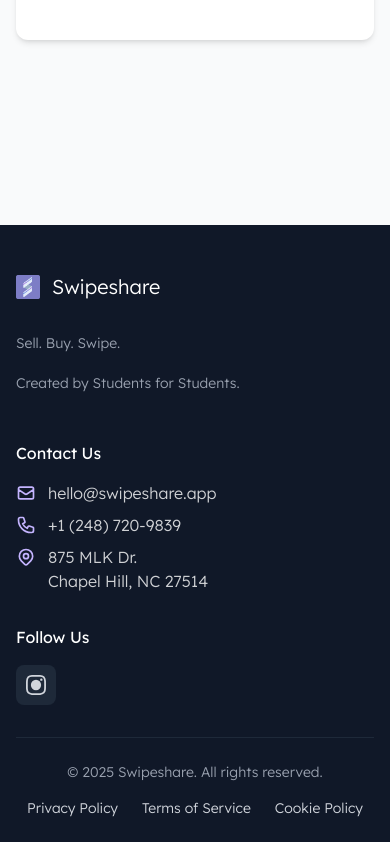
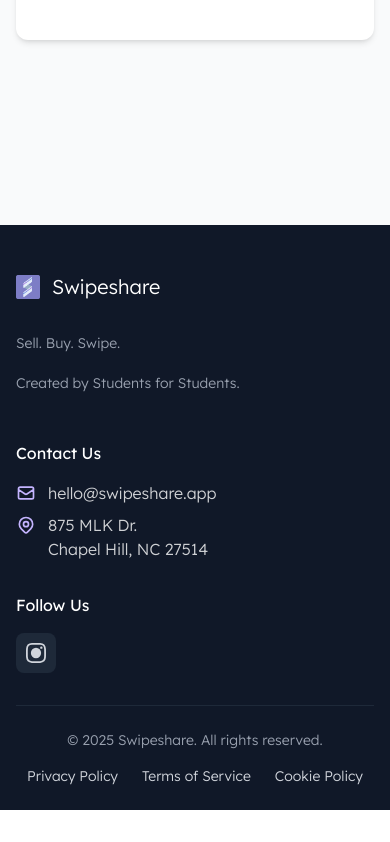
Before and after one commit to aryavenkatesan/SwipeshareWeb, a React (Vite) app in the folder site/: page /auth in a window 390 px wide. Shown: the part 450-1292 px from the top of the page. After the commit the page ends 1260 px from the top, so only its background shows below. Built offline with nearby package versions, Linux system fonts and the light colour scheme.

Commit message:
fix: remove phone

```diff
--- a/site/src/Footer.tsx
+++ b/site/src/Footer.tsx
@@ -140,12 +140,6 @@
                                 </li>
                                 <li className="flex items-start gap-3">
                                     <svg className="w-5 h-5 text-violet-300 mt-0.5 flex-shrink-0" fill="none" viewBox="0 0 24 24" stroke="currentColor">
-                                        <path strokeLinecap="round" strokeLinejoin="round" strokeWidth={2} d="M3 5a2 2 0 012-2h3.28a1 1 0 01.948.684l1.498 4.493a1 1 0 01-.502 1.21l-2.257 1.13a11.042 11.042 0 005.516 5.516l1.13-2.257a1 1 0 011.21-.502l4.493 1.498a1 1 0 01.684.949V19a2 2 0 01-2 2h-1C9.716 21 3 14.284 3 6V5z" />
-                                    </svg>
-                                    <span>+1 (248) 720-9839</span>
-                                </li>
-                                <li className="flex items-start gap-3">
-                                    <svg className="w-5 h-5 text-violet-300 mt-0.5 flex-shrink-0" fill="none" viewBox="0 0 24 24" stroke="currentColor">
                                         <path strokeLinecap="round" strokeLinejoin="round" strokeWidth={2} d="M17.657 16.657L13.414 20.9a1.998 1.998 0 01-2.827 0l-4.244-4.243a8 8 0 1111.314 0z" />
                                         <path strokeLinecap="round" strokeLinejoin="round" strokeWidth={2} d="M15 11a3 3 0 11-6 0 3 3 0 016 0z" />
                                     </svg>
```
